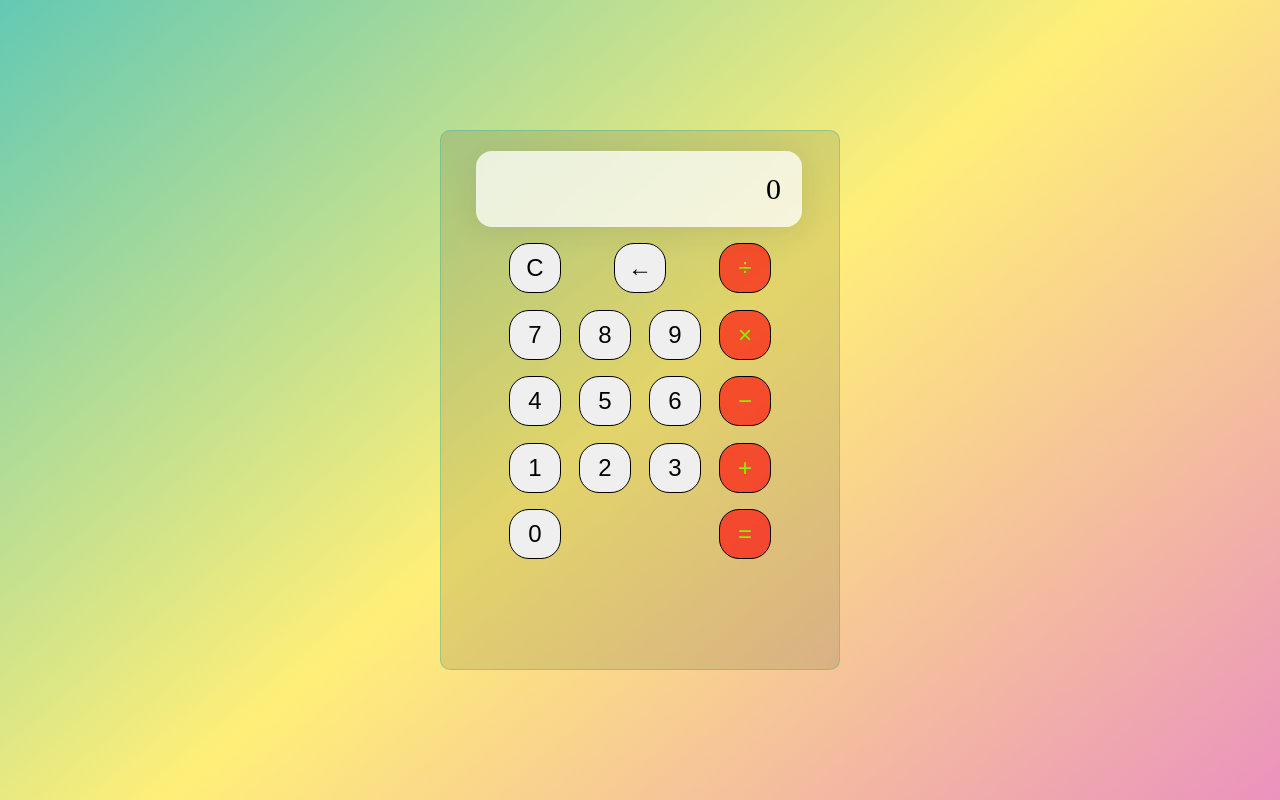
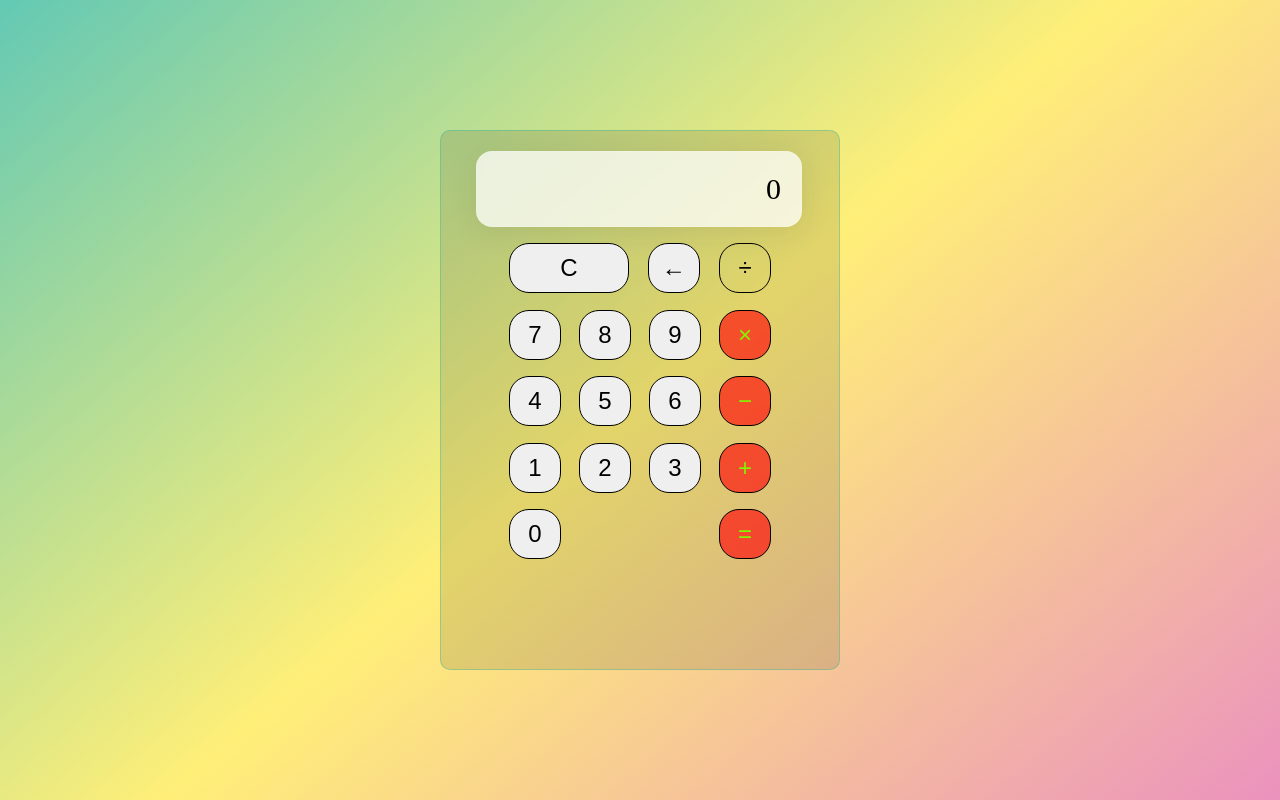
Before and after one commit to AleksDamsky/Im_Back, a plain HTML site: page calculator/calculator.html in a window 1280 px wide. In both pictures the pointer is over the button 744 px from the left and 268 px from the top of the page. Drawn offline with Linux system fonts and the light colour scheme.

Commit message:
continue develop calculator

```diff
--- a/calculator/Sylecalculator/calcStyle.css
+++ b/calculator/Sylecalculator/calcStyle.css
@@ -64,3 +64,20 @@ body {
   color: #83f500;
   background: rgba(255, 10, 10, 0.658);
 }
+
+.calc-button:last-child:hover {
+  background-color: inherit;
+  color: inherit;
+}
+
+.calc-button:hover {
+  background-color: inherit;
+}
+
+.calc-button:active {
+  color: rgba(162, 196, 13, 0.658);
+}
+
+.double {
+  flex-basis: 120px;
+}
```
